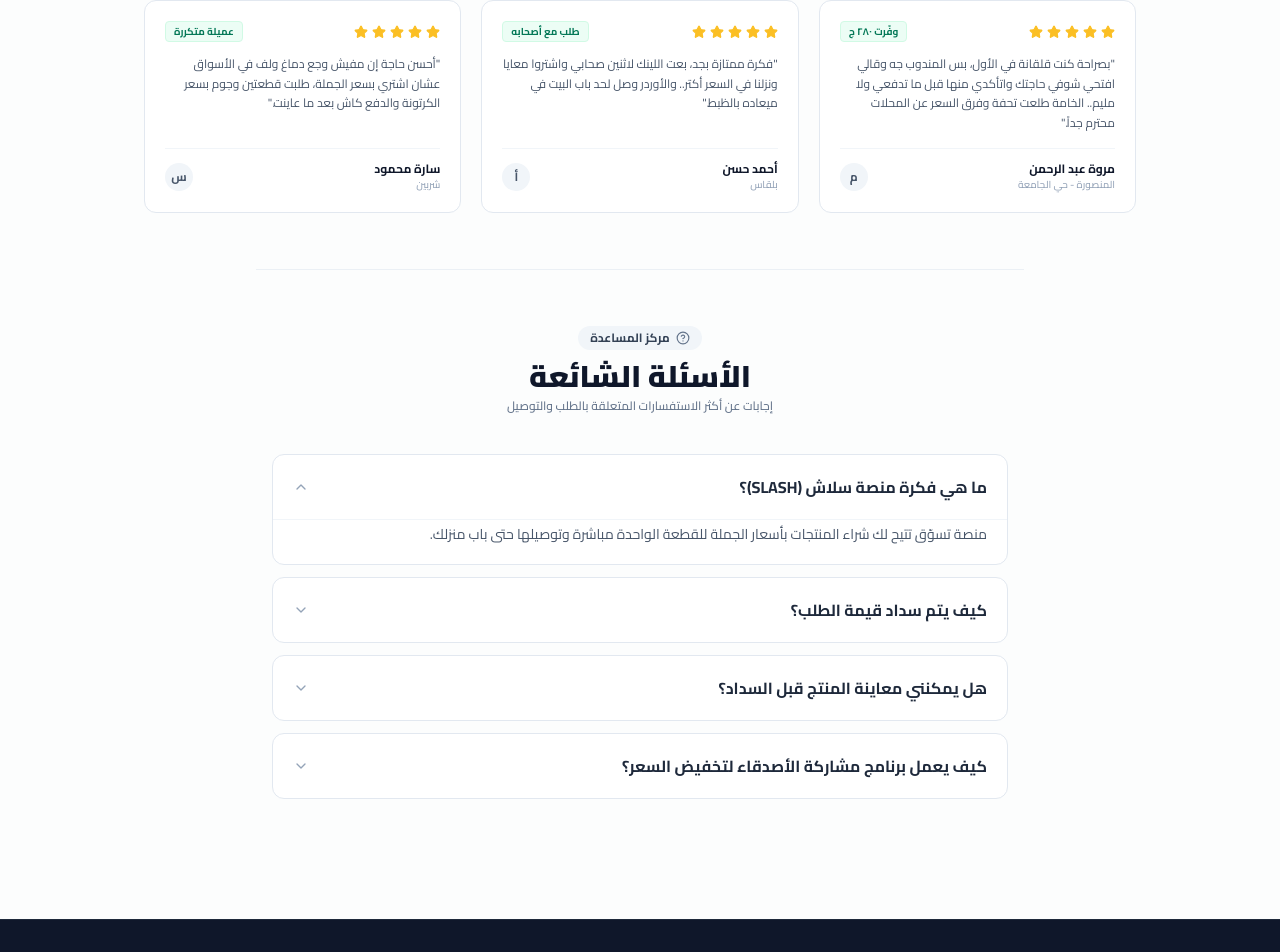
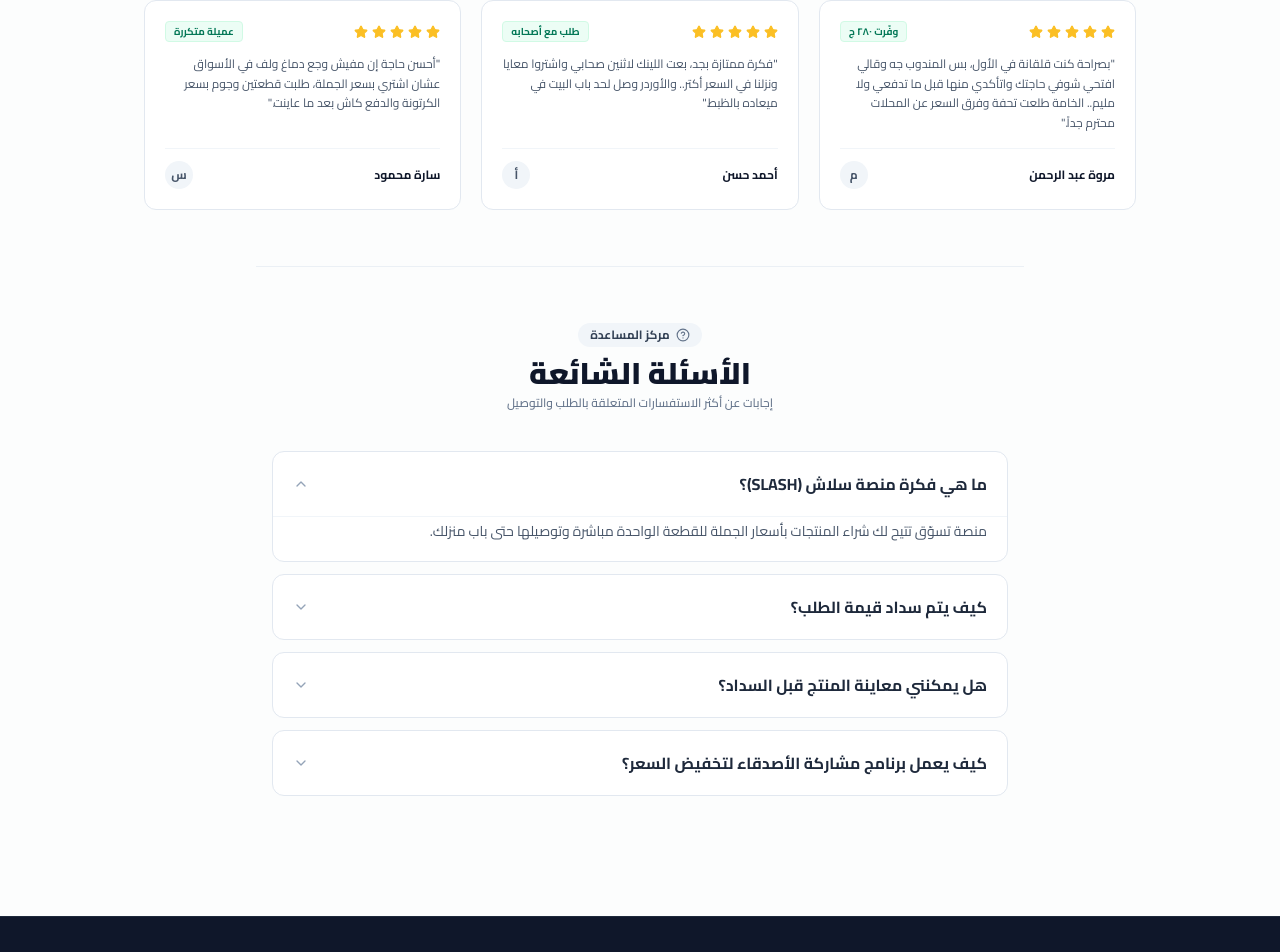
Before and after one commit to eng0youssef/belgomla-frontend, a Next.js app: page / in a window 1280 px wide. Shown: the part 1453-2405 px from the top of the page. Built offline with nearby package versions, Linux system fonts and the light colour scheme; no server answers.

Commit message:
feat(testimonials): remove location/address from customer review cards

```diff
--- a/src/app/page.tsx
+++ b/src/app/page.tsx
@@ -26,21 +26,18 @@
 const TESTIMONIALS = [
   {
     name: "مروة عبد الرحمن",
-    location: "المنصورة - حي الجامعة",
     comment: "بصراحة كنت قلقانة في الأول، بس المندوب جه وقالي افتحي شوفي حاجتك واتأكدي منها قبل ما تدفعي ولا مليم.. الخامة طلعت تحفة وفرق السعر عن المحلات محترم جداً.",
     rating: 5,
     tag: "وفّرت ٢٨٠ ج",
   },
   {
     name: "أحمد حسن",
-    location: "بلقاس",
     comment: "فكرة ممتازة بجد، بعت اللينك لاثنين صحابي واشتروا معايا ونزلنا في السعر أكتر.. والأوردر وصل لحد باب البيت في ميعاده بالظبط.",
     rating: 5,
     tag: "طلب مع أصحابه",
   },
   {
     name: "سارة محمود",
-    location: "شربين",
     comment: "أحسن حاجة إن مفيش وجع دماغ ولف في الأسواق عشان اشتري بسعر الجملة، طلبت قطعتين وجوم بسعر الكرتونة والدفع كاش بعد ما عاينت.",
     rating: 5,
     tag: "عميلة متكررة",
@@ -249,7 +246,6 @@
               <div className="pt-3 border-t border-slate-100 flex items-center justify-between">
                 <div>
                   <h4 className="text-xs font-bold text-slate-900">{t.name}</h4>
-                  <p className="text-[10px] text-slate-400 font-medium">{t.location}</p>
                 </div>
                 <div className="w-7 h-7 rounded-full bg-slate-100 flex items-center justify-center text-xs font-bold text-slate-600">
                   {t.name.split(" ")[0][0]}
```
